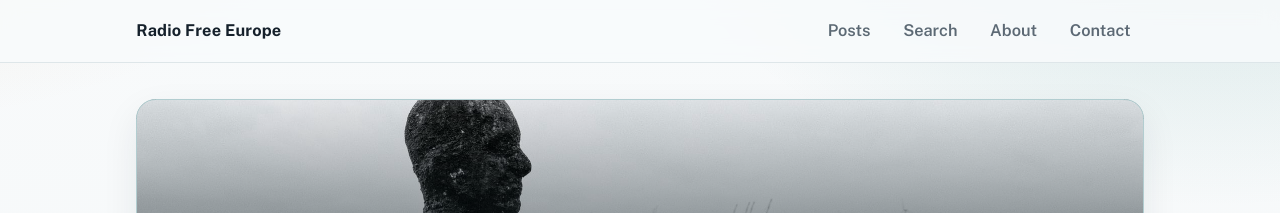
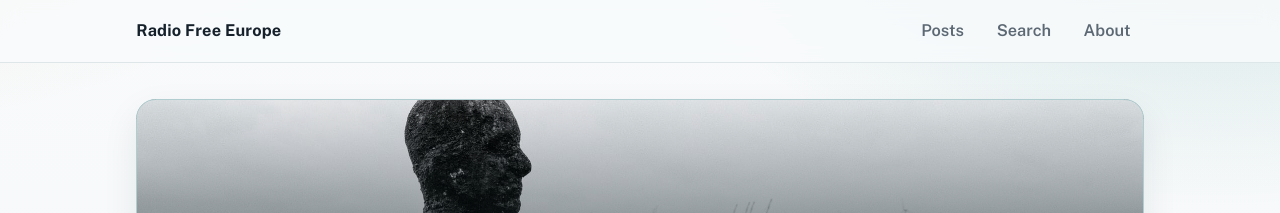
Before and after one commit to mikeh74/rfe, a Jekyll site: the page built from index.md, in a window 1280 px wide. Shown: the top 213 px of the page. Built offline with Jekyll 4.4.1, drawn with Linux system fonts in a browser that asks for light colours.

Commit message:
Removed contact link

```diff
--- a/_includes/header.html
+++ b/_includes/header.html
@@ -1,14 +1,14 @@
 <header class="site-header">
   {% capture nav_links %}
-    <a href="{{ "/posts/" | relative_url }}" {% if page.url == "/posts/" %}aria-current="page"{% endif %}>Posts</a>
-    <a href="{{ "/search/" | relative_url }}" {% if page.url == "/search/" %}aria-current="page"{% endif %}>Search</a>
-    <a href="{{ "/about/" | relative_url }}" {% if page.url == "/about/" %}aria-current="page"{% endif %}>About</a>
-    <a href="{{ "/contact/" | relative_url }}" {% if page.url == "/contact/" %}aria-current="page"{% endif %}>Contact</a>
+    <a href="{{ '/posts/' | relative_url }}" {% if page.url == '/posts/' %}aria-current="page"{% endif %}>Posts</a>
+    <a href="{{ '/search/' | relative_url }}" {% if page.url == '/search/' %}aria-current="page"{% endif %}>Search</a>
+    <a href="{{ '/about/' | relative_url }}" {% if page.url == '/about/' %}aria-current="page"{% endif %}>About</a>
+    <!-- <a href="{{ '/contact/' | relative_url }}" {% if page.url == '/contact/' %}aria-current="page"{% endif %}>Contact</a> -->
   {% endcapture %}
 
   <div class="site-header-inner container">
     <div class="site-nav">
-      <a class="brand" href="{{ "/" | relative_url }}">
+      <a class="brand" href="{{ '/' | relative_url }}">
         <!-- <img src="{{ site.logo | relative_url }}" alt="{{ site.title }}" class="logo"> -->
         <span>{{ site.title }}</span>
       </a>
```
